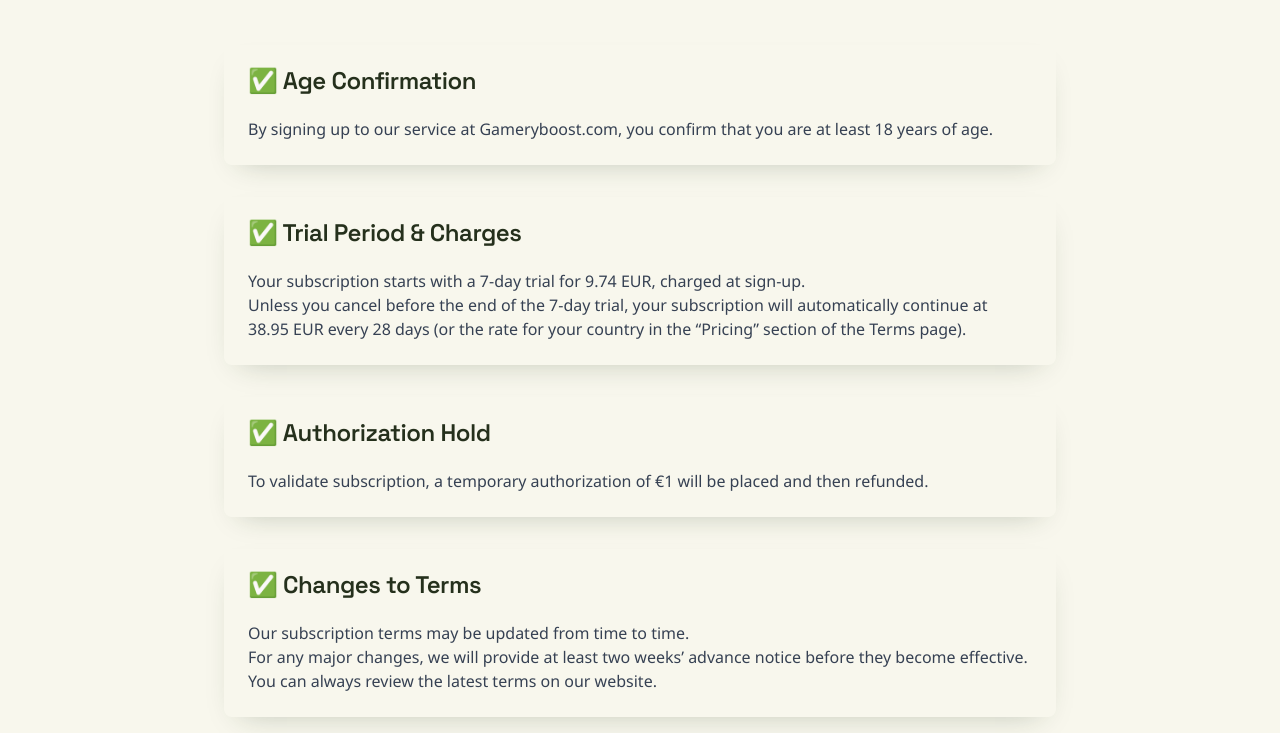
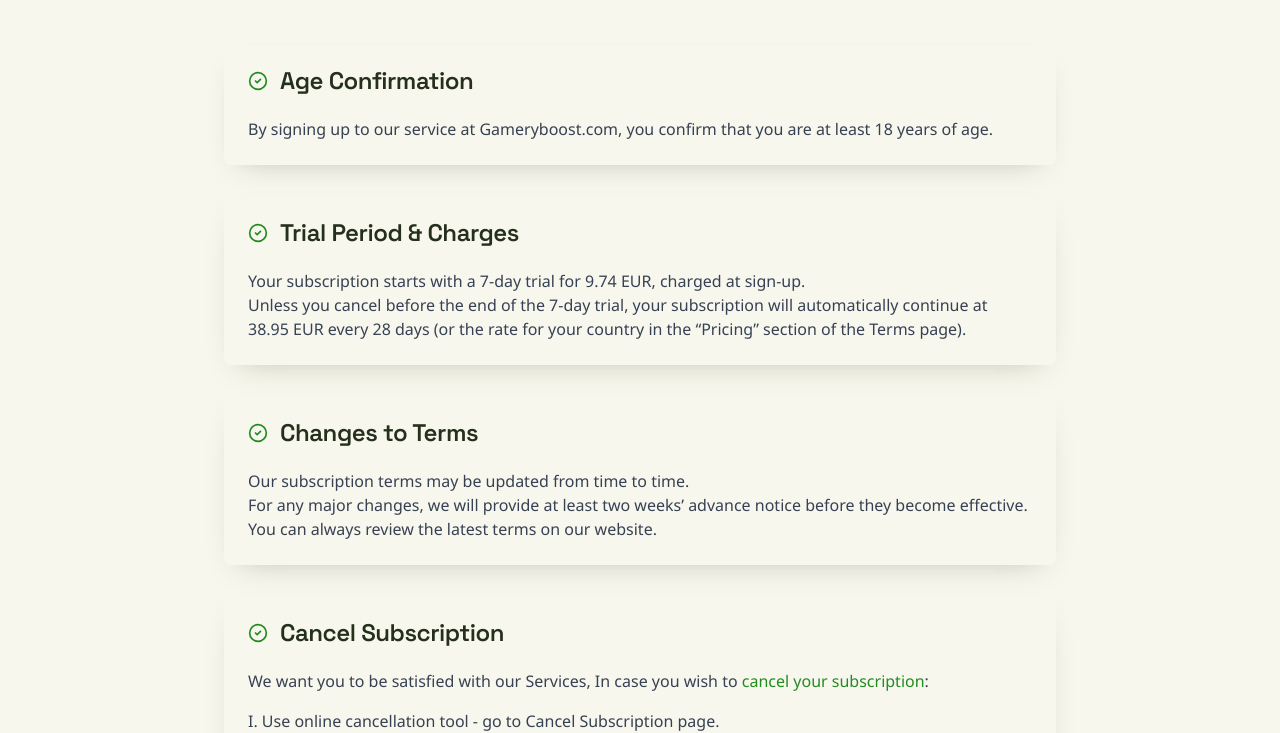
Before and after one commit to adavice/Gameryboost-26, a website: page sub_terms.html in a window 1280 px wide. Shown: the part 219-952 px from the top of the page. Drawn offline with Linux system fonts and the light colour scheme.

Commit message:
minor text changes

```diff
--- a/css/style.css
+++ b/css/style.css
@@ -3576,7 +3576,7 @@ footer .brand-logo .brand-word-end, .home-page footer .brand-logo .brand-word-en
 }
 
 .hero-featured-game {
-  background-color: var(--palette-yellow-green);
+  background: var(--palette-page);
   border-color: var(--palette-gold);
   border-top-color: var(--palette-orange);
   position: relative;
@@ -3584,7 +3584,6 @@ footer .brand-logo .brand-word-end, .home-page footer .brand-logo .brand-word-en
 }
 
 .hero-featured-caption {
-  background: linear-gradient(transparent, var(--palette-yellow-green));
   justify-content: space-between;
   position: relative;
 }
@@ -3605,7 +3604,7 @@ footer .brand-logo .brand-word-end, .home-page footer .brand-logo .brand-word-en
 
 .hero-genre-row a {
   border: 1px solid var(--palette-shade-495d34);
-  background: var(--palette-yellow-green);
+  background: var(--palette-page);
   border-color: var(--palette-yellow-green);
   color: var(--palette-text);
   align-items: center;
--- a/sub_terms.html
+++ b/sub_terms.html
@@ -456,8 +456,7 @@
                 <path d="M14 2v4a2 2 0 0 0 2 2h4"></path>
                 <path d="M10 9H8"></path>
                 <path d="M16 13H8"></path>
-                <path d="M16 17H8"></path></svg
-              ><span class="text-sm font-medium"
+                <path d="M16 17H8"></path></svg><span class="text-sm font-medium"
                 >Legal Documentation</span
               >
             </div>
@@ -471,8 +470,24 @@
               class="rounded-lg bg-card text-card-foreground shadow-sm border-0 luxury-shadow mb-8"
             >
               <div class="flex flex-col space-y-1.5 p-6">
-                <h3 class="text-2xl font-semibold leading-none tracking-tight">
-                  ✅ Age Confirmation
+                <h3 class="text-2xl font-semibold leading-none tracking-tight flex items-center gap-3">
+                  <svg
+                    xmlns="http://www.w3.org/2000/svg"
+                    width="24"
+                    height="24"
+                    viewBox="0 0 24 24"
+                    fill="none"
+                    stroke="var(--palette-green)"
+                    stroke-width="2"
+                    stroke-linecap="round"
+                    stroke-linejoin="round"
+                    class="w-5 h-5 flex-shrink-0"
+                    aria-hidden="true"
+                  >
+                    <circle cx="12" cy="12" r="10"></circle>
+                    <path d="m9 12 2 2 4-4"></path>
+                  </svg>
+                  <span>Age Confirmation</span>
                 </h3>
               </div>
               <div class="p-6 pt-0">
@@ -486,8 +501,24 @@
               class="rounded-lg bg-card text-card-foreground shadow-sm border-0 luxury-shadow mb-8"
             >
               <div class="flex flex-col space-y-1.5 p-6">
-                <h3 class="text-2xl font-semibold leading-none tracking-tight">
-                  ✅ Trial Period & Charges
+                <h3 class="text-2xl font-semibold leading-none tracking-tight flex items-center gap-3">
+                  <svg
+                    xmlns="http://www.w3.org/2000/svg"
+                    width="24"
+                    height="24"
+                    viewBox="0 0 24 24"
+                    fill="none"
+                    stroke="var(--palette-green)"
+                    stroke-width="2"
+                    stroke-linecap="round"
+                    stroke-linejoin="round"
+                    class="w-5 h-5 flex-shrink-0"
+                    aria-hidden="true"
+                  >
+                    <circle cx="12" cy="12" r="10"></circle>
+                    <path d="m9 12 2 2 4-4"></path>
+                  </svg>
+                  <span>Trial Period & Charges</span>
                 </h3>
               </div>
               <div class="p-6 pt-0">
@@ -502,23 +533,24 @@
               class="rounded-lg bg-card text-card-foreground shadow-sm border-0 luxury-shadow mb-8"
             >
               <div class="flex flex-col space-y-1.5 p-6">
-                <h3 class="text-2xl font-semibold leading-none tracking-tight">
-                  ✅ Authorization Hold
-                </h3>
-              </div>
-              <div class="p-6 pt-0">
-                <p class="text-gray-700">
-                  To validate subscription, a temporary authorization of €1 will
-                  be placed and then refunded.
-                </p>
-              </div>
-            </div>
-            <div
-              class="rounded-lg bg-card text-card-foreground shadow-sm border-0 luxury-shadow mb-8"
-            >
-              <div class="flex flex-col space-y-1.5 p-6">
-                <h3 class="text-2xl font-semibold leading-none tracking-tight">
-                  ✅ Changes to Terms
+                <h3 class="text-2xl font-semibold leading-none tracking-tight flex items-center gap-3">
+                  <svg
+                    xmlns="http://www.w3.org/2000/svg"
+                    width="24"
+                    height="24"
+                    viewBox="0 0 24 24"
+                    fill="none"
+                    stroke="var(--palette-green)"
+                    stroke-width="2"
+                    stroke-linecap="round"
+                    stroke-linejoin="round"
+                    class="w-5 h-5 flex-shrink-0"
+                    aria-hidden="true"
+                  >
+                    <circle cx="12" cy="12" r="10"></circle>
+                    <path d="m9 12 2 2 4-4"></path>
+                  </svg>
+                  <span>Changes to Terms</span>
                 </h3>
               </div>
               <div class="p-6 pt-0">
@@ -538,8 +570,24 @@
               class="rounded-lg bg-card text-card-foreground shadow-sm border-0 luxury-shadow mb-8"
             >
               <div class="flex flex-col space-y-1.5 p-6">
-                <h3 class="text-2xl font-semibold leading-none tracking-tight">
-                  ✅ Cancel Subscription
+                <h3 class="text-2xl font-semibold leading-none tracking-tight flex items-center gap-3">
+                  <svg
+                    xmlns="http://www.w3.org/2000/svg"
+                    width="24"
+                    height="24"
+                    viewBox="0 0 24 24"
+                    fill="none"
+                    stroke="var(--palette-green)"
+                    stroke-width="2"
+                    stroke-linecap="round"
+                    stroke-linejoin="round"
+                    class="w-5 h-5 flex-shrink-0"
+                    aria-hidden="true"
+                  >
+                    <circle cx="12" cy="12" r="10"></circle>
+                    <path d="m9 12 2 2 4-4"></path>
+                  </svg>
+                  <span>Cancel Subscription</span>
                 </h3>
               </div>
               <div class="p-6 pt-0">
```
Also changed, not shown: about.html (+1 -2 lines), cancel.html (+3 -4 lines), faq.html (+7 -8 lines), login.html (+6 -6 lines), policy.html (+5 -6 lines), refund.html (+2 -3 lines), signup.html (+1 -1 lines), signup2.html (+8 -8 lines), terms.html (+5 -6 lines).
